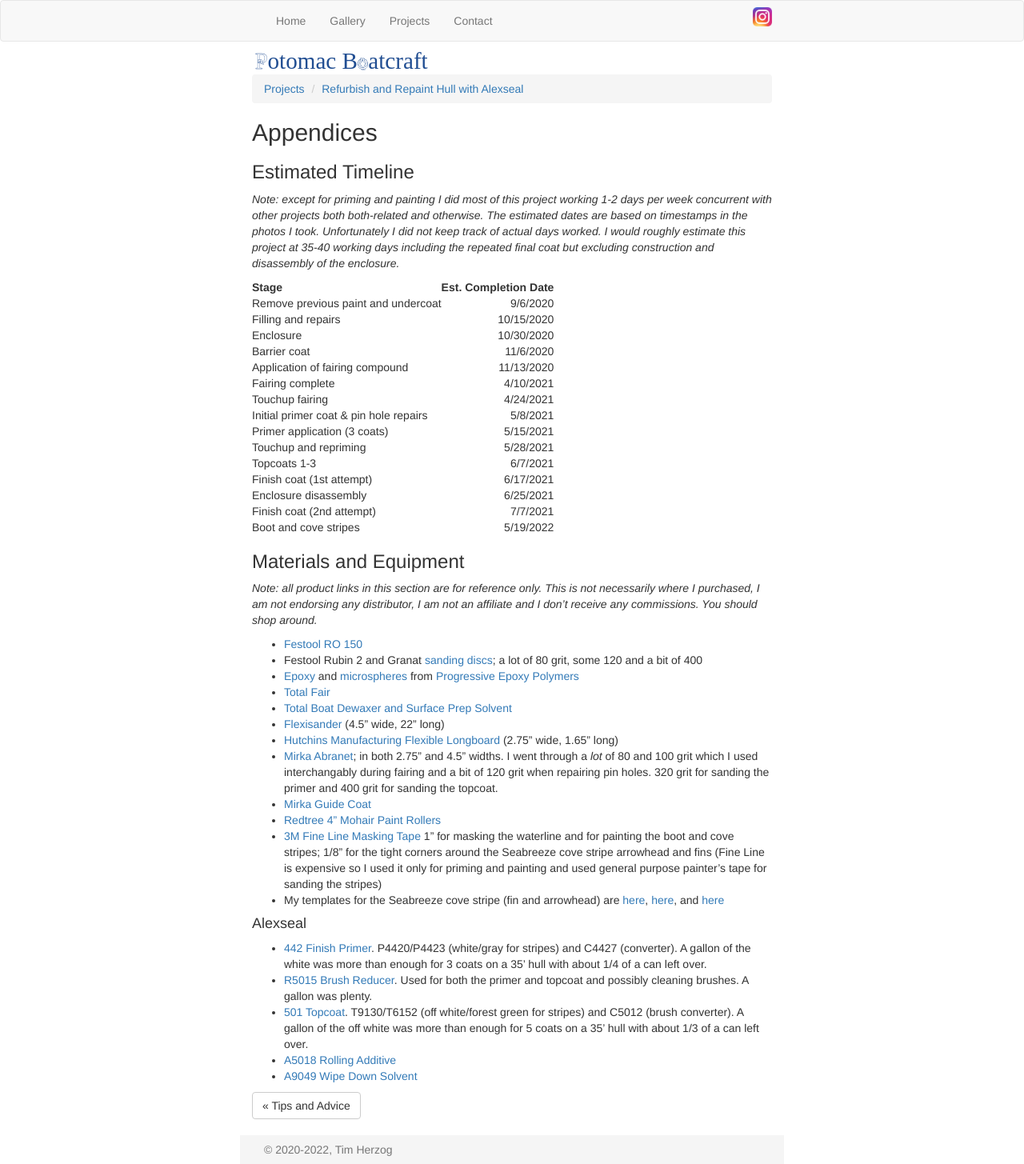
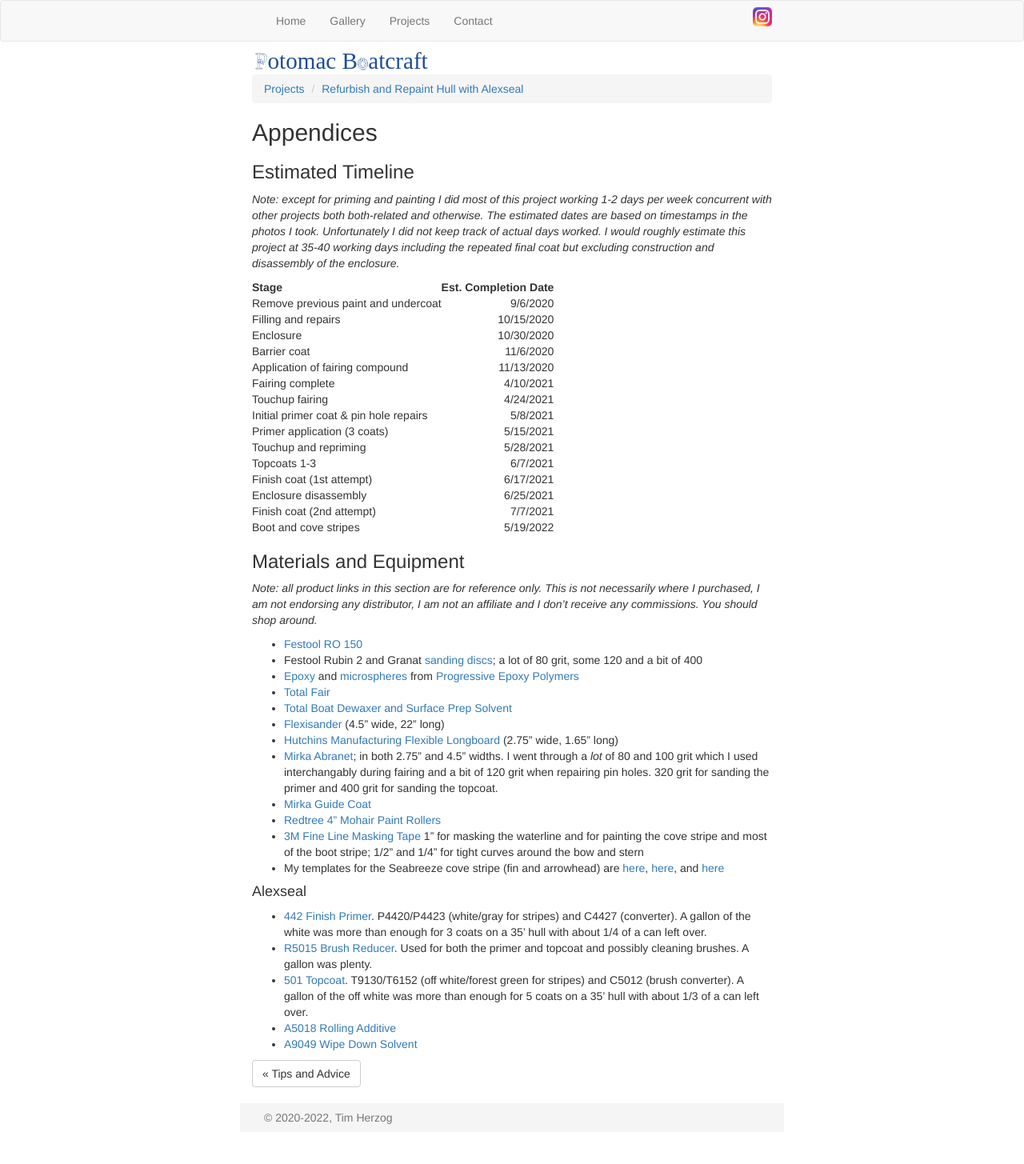
Before and after one commit to tgherzog/boatworks, a Jekyll site: the page built from projects/hull/_posts/2021-08-03-appendices.md, in a window 1280 px wide. Shown: the whole page at 80% size. Built offline with Jekyll 4.4.1, drawn with Linux system fonts in a browser that asks for light colours; after the commit the page ends 1415 px from its top, so only the background shows below that.

```diff
--- a/projects/hull/_posts/2021-08-03-appendices.md
+++ b/projects/hull/_posts/2021-08-03-appendices.md
@@ -51,9 +51,8 @@ don't receive any commissions. You should shop around.*
 * [Mirka Guide Coat](https://mirka-online.com/9193500111-mirka-dry-guide-coat-black-100g-qty-1.html)
 * [Redtree 4" Mohair Paint Rollers](https://www.amazon.com/gp/product/B01CZ2Y51K)
 * [3M Fine Line Masking Tape](https://www.jamestowndistributors.com/product/product-detail/2146) 1" for
-  masking the waterline and for painting the boot and cove stripes; 1/8" for the tight corners around the
-  Seabreeze cove stripe arrowhead and fins (Fine Line is expensive so I used it only for priming and painting
-  and used general purpose painter's tape for sanding the stripes)
+  masking the waterline and for painting the cove stripe and most of the boot stripe; 1/2" and 1/4" for tight
+  curves around the bow and stern
 * My templates for the Seabreeze cove stripe (fin and arrowhead) are
   [here](../../assets/docs/seabreeze-cove-stripe-ornaments.pdf),
   [here](../../assets/docs/seabreeze-cove-stripe-position.pdf),
```
